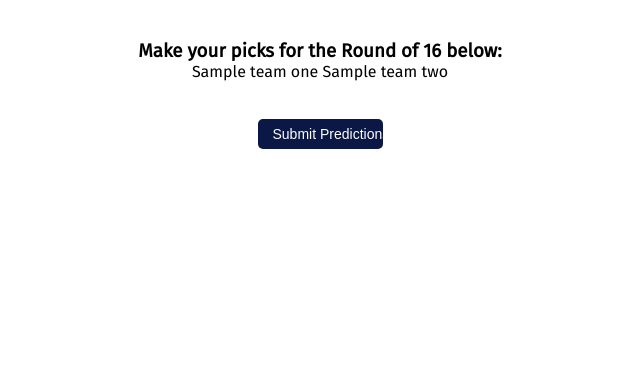
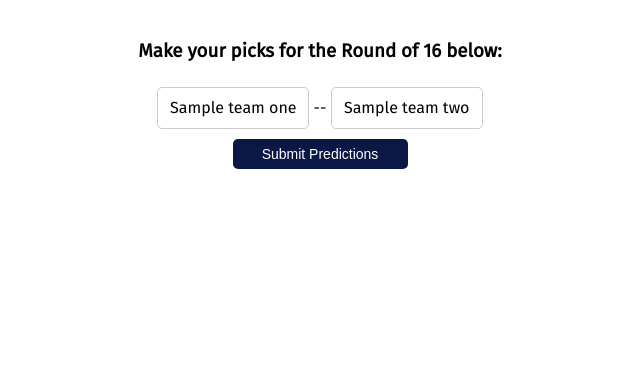
Before and after one commit to smacdonell/eurobracket, a Django app: template eurobracket/eurobracket/app/templates/account/makepicks.html in a window 1280 px wide. Shown: the part 100-468 px from the top of the page, without its empty margins (320-960 px from the left). Run offline with Django 3.2, Linux system fonts and the light colour scheme; data comes from the database, SQL or seed files in the repository; tables that the repository leaves empty hold one stand-in row (values such as "Sample post"); the template is opened without the code that fills it: values that come from a table or form of the project are taken from there, most other values are stand-ins (such as "Sample title", 1, 10 or a date in 2020); parts of the project's set-up code (start-up, migrations or seed data) failed here and were passed over.

Commit message:
ready for basic usage

```diff
--- a/eurobracket/eurobracket/app/static/css/style.css
+++ b/eurobracket/eurobracket/app/static/css/style.css
@@ -46,6 +46,7 @@ footer .signature { text-align: center; line-height: 50px; }
     cursor: pointer;
 }
 .btn:hover { background-color: #5c71ba; }
+.btn-big { width: 175px; }
 
 .toggle-container .toggle-header { font-size: 25px; }
 .toggle-container .toggle-button { cursor: pointer; padding: 0 20px; }
@@ -54,5 +55,15 @@ footer .signature { text-align: center; line-height: 50px; }
 .toggle-container .toggle-target { display: none; }
 .toggle-container .toggle-target.active { display: block; }
 
-.team-prediction { cursor: pointer; }
-.team-prediction.active { text-decoration: underline; }
+.predictor { margin-top: 25px; }
+.predictor .game-prediction { margin: 10px 0; }
+.team-prediction {
+    cursor: pointer;
+    width: 150px;
+    height: 40px;
+    line-height: 40px;
+    border: 1px solid #ccc;
+    border-radius: 5px;
+    display: inline-block;
+}
+.team-prediction.active { background-color: #ccc; }
--- a/eurobracket/eurobracket/app/templates/account/makepicks.html
+++ b/eurobracket/eurobracket/app/templates/account/makepicks.html
@@ -10,10 +10,9 @@
             {% for game in pred_games %}
                 <div class="game-prediction game-prediction-{{ game.game.id }}" data-game-id="{{ game.game.id }}">
                     <span class="team-prediction team-prediction-{{ game.team_one.id }}" data-team-id="{{ game.team_one.id }}">{{ game.team_one.name }}</span>
+                    --
                     <span class="team-prediction team-prediction-{{ game.team_two.id }}" data-team-id="{{ game.team_two.id }}">{{ game.team_two.name }}</span>
                 </div>
-                <br />
-                <br />
             {% endfor %}
 
             <form action="{% url 'make_picks' %}" method="post">
@@ -21,7 +20,7 @@
 
                 <input type="hidden" id="predictor-input" name="{{ form.pred_data.html_name }}" data-round="{{ current_round.ref_code }}" value="{{ form.pred_data.value|default_if_none:'' }}" />
 
-                <input type="submit" class="btn" name="make_picks" value="Submit Predictions" />
+                <input type="submit" class="btn btn-big" name="make_picks" value="Submit Predictions" />
 
                 {{ form.errors }}
             </form>
```
